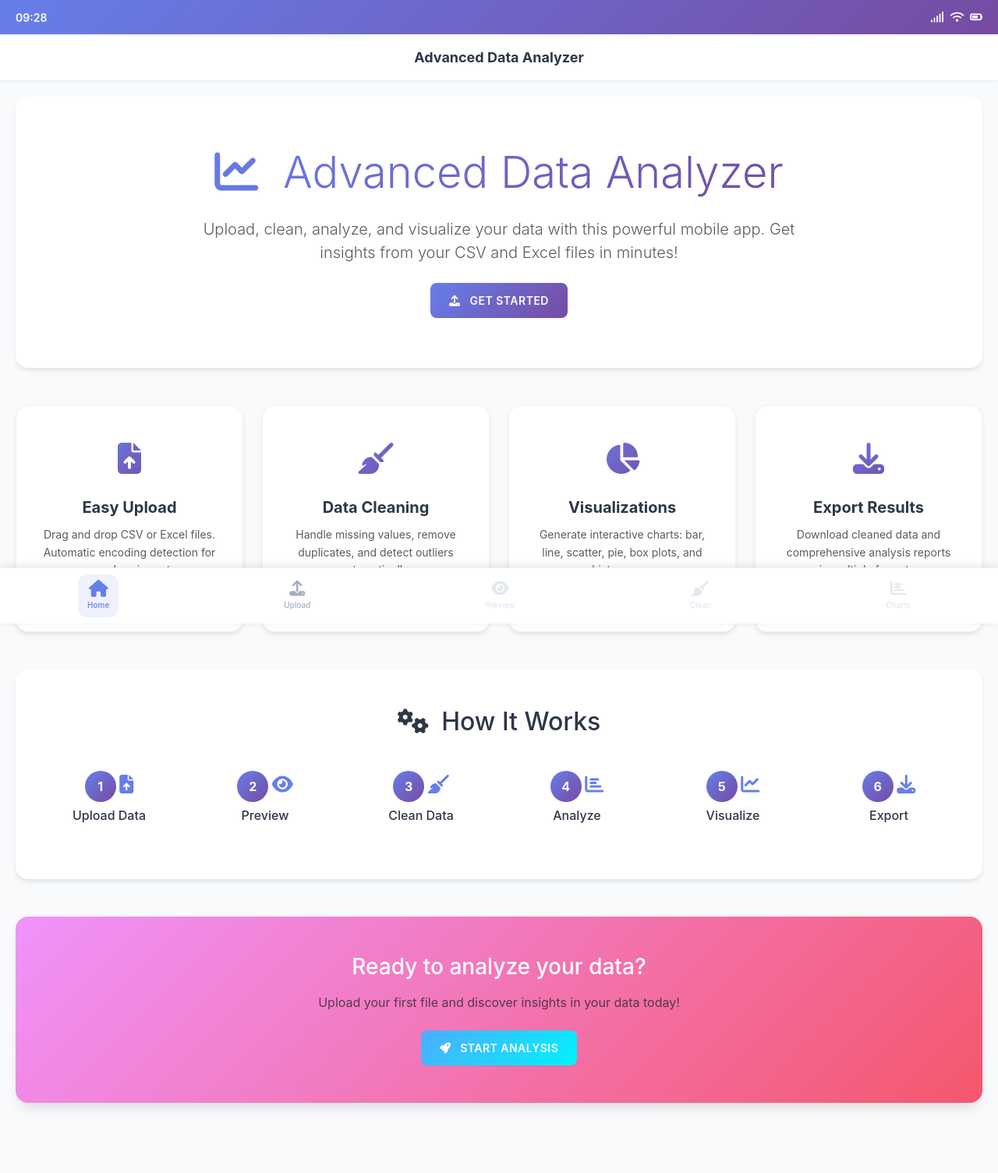
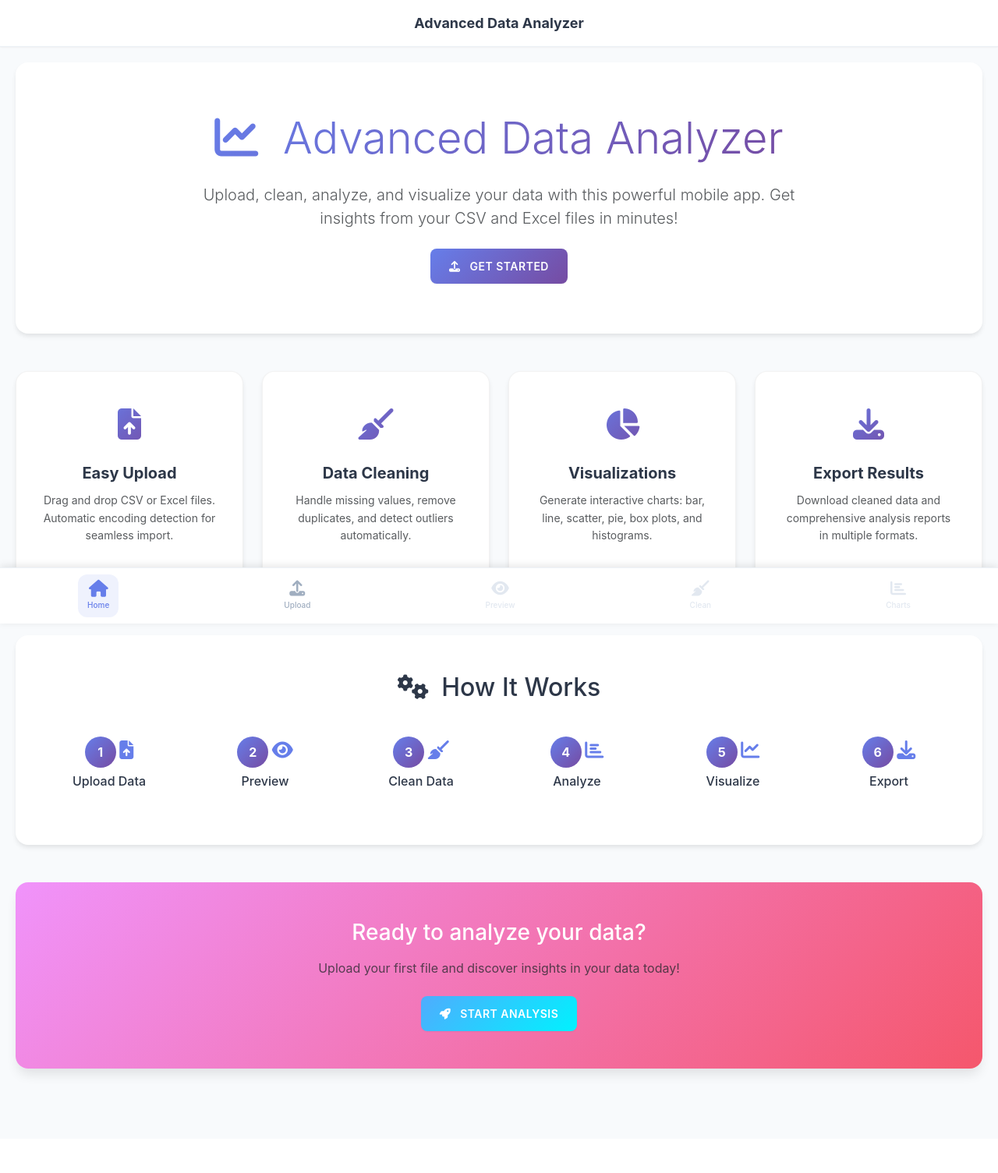
Before and after one commit to julisunkan/dana, a Flask app: page / in a window 1280 px wide. Shown: the whole page at 78% size. After the commit the page ends 1384 px from the top, so only its background shows below. Run offline with Flask 3, Linux system fonts and the light colour scheme; some libraries are stand-ins or nearby versions.

Commit message:
Remove status bar elements and update layout positioning
Removes the status bar, time, network, and battery icons from the application and adjusts element positioning accordingly in CSS and JavaScript.

Replit-Commit-Author: Agent
Replit-Commit-Session-Id: 1dc1778f-9dd3-4745-80f7-a4f224589192
Replit-Commit-Checkpoint-Type: full_checkpoint
Replit-Commit-Screenshot-Url: https://storage.googleapis.com/screenshot-production-us-central1/3b9a257c-6395-4818-b672-63d28a3ba262/1dc1778f-9dd3-4745-80f7-a4f224589192/3WuWgTB

```diff
--- a/static/css/style.css
+++ b/static/css/style.css
@@ -49,35 +49,12 @@
     -webkit-tap-highlight-color: transparent;
 }
 
-/* Status Bar */
-.status-bar {
-    position: fixed;
-    top: 0;
-    left: 0;
-    right: 0;
-    height: var(--status-bar-height);
-    background: var(--gradient-primary);
-    color: white;
-    display: flex;
-    justify-content: space-between;
-    align-items: center;
-    padding: 0 20px;
-    font-size: 14px;
-    font-weight: 600;
-    z-index: 1000;
-    padding-top: var(--safe-area-top);
-}
 
-.status-left, .status-right {
-    display: flex;
-    align-items: center;
-    gap: 8px;
-}
 
 /* Mobile Header */
 .mobile-header {
     position: fixed;
-    top: var(--status-bar-height);
+    top: var(--safe-area-top);
     left: 0;
     right: 0;
     height: var(--header-height);
@@ -125,7 +102,7 @@
 
 /* Mobile Content */
 .mobile-content {
-    padding-top: calc(var(--status-bar-height) + var(--header-height) + 20px);
+    padding-top: calc(var(--header-height) + var(--safe-area-top) + 20px);
     padding-bottom: calc(var(--bottom-nav-height) + var(--safe-area-bottom) + 20px);
     padding-left: 20px;
     padding-right: 20px;
@@ -288,7 +265,7 @@
 /* Mobile Alerts/Toasts */
 .mobile-toast {
     position: fixed;
-    top: calc(var(--status-bar-height) + var(--header-height) + 20px);
+    top: calc(var(--header-height) + var(--safe-area-top) + 20px);
     left: 20px;
     right: 20px;
     background: white;
--- a/static/js/main.js
+++ b/static/js/main.js
@@ -532,24 +532,7 @@ function updateBackButton() {
     }
 }
 
-/**
- * Update time in status bar
- */
-function updateTime() {
-    const timeElement = document.getElementById('current-time');
-    if (timeElement) {
-        const now = new Date();
-        const timeString = now.toLocaleTimeString([], {
-            hour: '2-digit',
-            minute: '2-digit',
-            hour12: false
-        });
-        timeElement.textContent = timeString;
-    }
-}
 
-// Update time every minute
-setInterval(updateTime, 60000);
 
 /**
  * Initialize mobile toasts
--- a/templates/base.html
+++ b/templates/base.html
@@ -26,17 +26,7 @@
     <link rel="stylesheet" href="{{ url_for('static', filename='css/style.css') }}">
 </head>
 <body class="mobile-app">
-    <!-- Mobile Status Bar -->
-    <div class="status-bar">
-        <div class="status-left">
-            <span class="time" id="current-time"></span>
-        </div>
-        <div class="status-right">
-            <i class="fas fa-signal"></i>
-            <i class="fas fa-wifi"></i>
-            <i class="fas fa-battery-three-quarters"></i>
-        </div>
-    </div>
+
 
     <!-- Mobile Header -->
     <header class="mobile-header">
```
